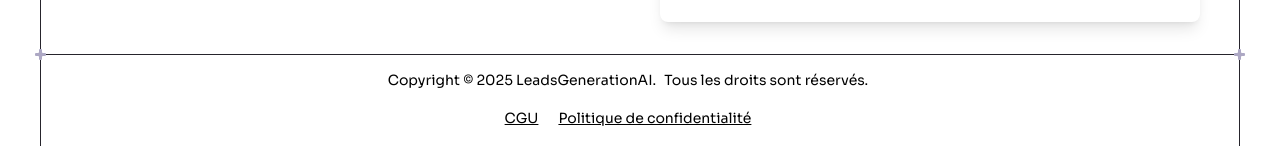
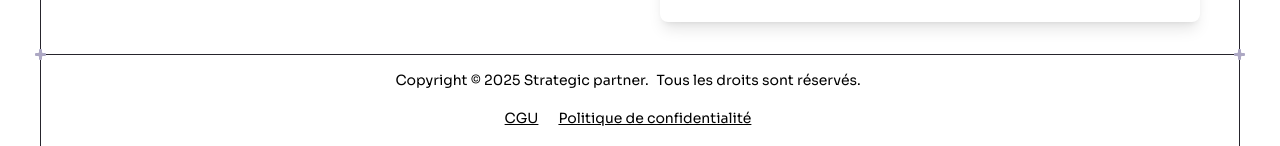
Before and after one commit to Strategic-partner59200/strategic-chatbot, a React (Vite) app in the folder frontend/: page / in a window 1280 px wide. Shown: the part 5116-5262 px from the top of the page. Built offline with nearby package versions, Linux system fonts and the light colour scheme; no server answers.

Commit message:
modify footer section

```diff
--- a/frontend/src/components/Footer.jsx
+++ b/frontend/src/components/Footer.jsx
@@ -13,7 +13,7 @@ const Footer = () => {
         </span>
         </p> */}
 <p className="caption text-n-4 lg:block block lg:text-md mr-6">
-  Copyright © {new Date().getFullYear()} LeadsGenerationAI.
+  Copyright © {new Date().getFullYear()} Strategic partner.
   <span className="block sm:inline text-center sm:ml-2">
     Tous les droits sont réservés.
   </span>
```
